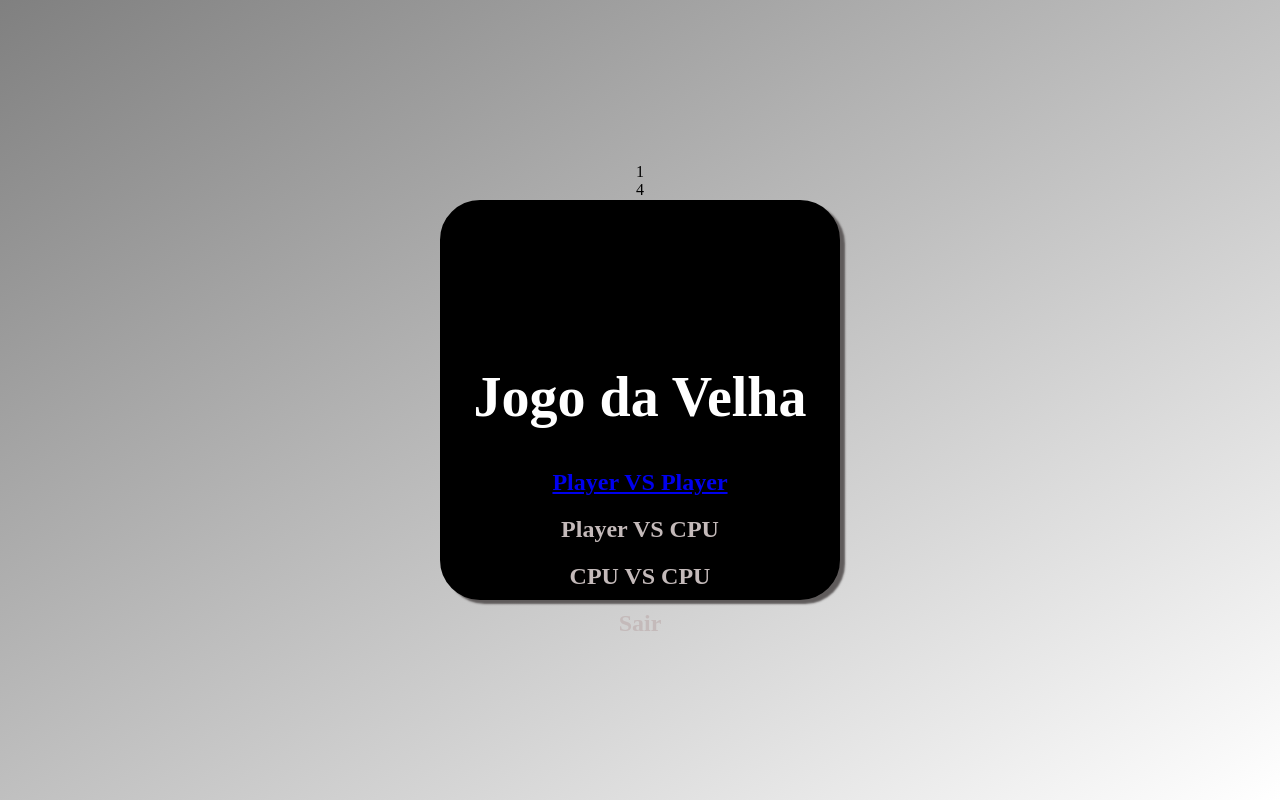
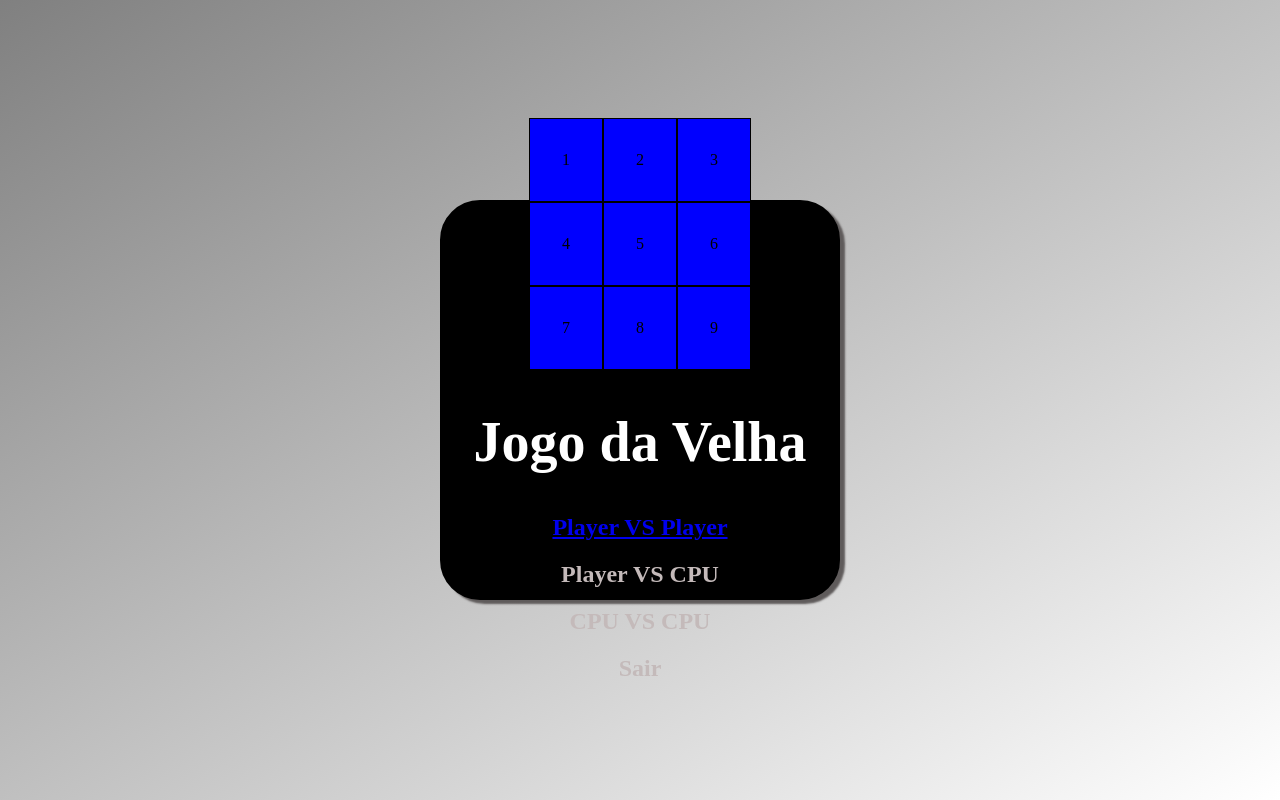
Before and after one commit to geovanegirard/Jogo-da-velha, a plain HTML site: page index.html in a window 1280 px wide. Drawn offline with Linux system fonts and the light colour scheme.

Commit message:
inicio da logica do jogo (adicionando os valores em um array)

```diff
--- a/main.js
+++ b/main.js
@@ -1,7 +1,7 @@
 
 
 criarJogo('teste')
-function criarJogo(idElemento){
+function criarJogo(idElemento) {
     const mainContainer = document.getElementById(idElemento);
     const containerJogo = document.createElement("div")
 
@@ -63,6 +63,17 @@ mainContainer.appendChild(containerJogo).classList.add('containerJogo')
 
 const botoes = document.getElementsByClassName('dado')
 
-for(const i of botoes){
+const arrayX = []
+for (const i of botoes) {
+    const conteudo = i.innerHTML
+    i.addEventListener('click', () => {
+        if (!arrayX.includes(conteudo)) {
+            arrayX.push(i.innerHTML)
+            i.style.backgroundColor = 'red'
+        }else{
+        }
 
+        console.log(arrayX)
+
+    })
 }
--- a/style.css
+++ b/style.css
@@ -55,3 +55,18 @@ p:hover {
     color: rgb(255, 255, 255);
     font-size: 2rem;
 }
+
+.dado{
+    display: flex;
+    justify-content: center;
+    align-items: center;
+    background-color: blue;
+    border: solid 1px;
+    padding: 2rem;
+}
+
+.containerJogo{
+    display: flex;
+    justify-content: center;
+    align-items: center;
+}
```
Lines whose indentation alone changed are shown as unchanged.
